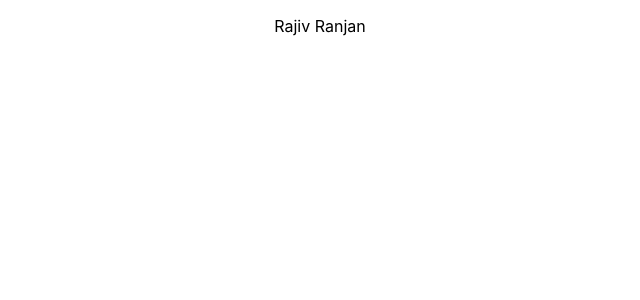
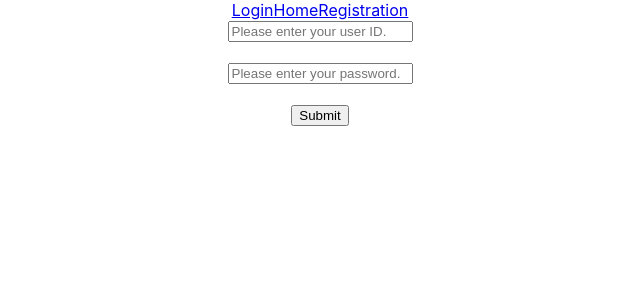
Before and after one commit to rajiv8589/IntApp, a React (Create React App) app in the folder intui/: page / in a window 1280 px wide. Shown: the top 300 px of the page, without its empty margins (320-960 px from the left). Built offline with nearby package versions, Linux system fonts and the light colour scheme.

Commit message:
Login Page adding.

```diff
--- a/intui/package.json
+++ b/intui/package.json
@@ -8,6 +8,7 @@
     "@testing-library/user-event": "^7.2.1",
     "react": "^16.12.0",
     "react-dom": "^16.12.0",
+    "react-router-dom": "^5.1.2",
     "react-scripts": "3.4.0"
   },
   "scripts": {
--- a/intui/src/App.js
+++ b/intui/src/App.js
@@ -1,13 +1,31 @@
 import React from 'react';
-import logo from './logo.svg';
 import './App.css';
-
-function LogRegister() {
+import Login from './auth/Login';
+import Home from './components/Home';
+import Registration from './auth/Registration'
+import { BrowserRouter as Router, Link, Route,  Switch,} from 'react-router-dom'
+function App() {
   return (
     <div className="App">
-      <p>Rajiv Ranjan</p>
+      <Router>
+      <Link to="/">Login</Link>
+      <Link to="home">Home</Link>
+      <Link to="resgistration">Registration</Link>
+
+      <Switch>
+        <Route path="/">
+          <Login />
+        </Route>
+        <Route path="/home">
+          <Home />
+          </Route>
+        <Route path="/resgistration">
+          <Registration />
+          </Route>
+      </Switch>
+      </Router>
     </div>
   );
 }
 
-export default LogRegister;
+export default App;
--- /dev/null
+++ b/intui/src/auth/Login.js
@@ -0,0 +1,20 @@
+import React, { Component } from 'react';
+
+class Login extends Component {
+    login(){
+        alert("Login Success");
+    }
+    render() {
+
+        return(
+            <div>
+                <input type="text" name="userId" placeholder="Please enter your user ID." /> <br /><br />
+               <input type="password" name="password" placeholder="Please enter your password." /> <br /><br />
+                <button onClick={()=>this.login()}>Submit</button>
+            </div>
+        );
+    }
+
+}
+
+export default Login
--- /dev/null
+++ b/intui/src/auth/Registration.js
@@ -0,0 +1,13 @@
+import React, { Component } from 'react';
+
+class Registration extends Component {
+
+    render() {
+
+        return <div> Registration</div>
+
+    }
+
+}
+
+export default Registration
--- /dev/null
+++ b/intui/src/components/Home.js
@@ -0,0 +1,14 @@
+import React, { Component } from 'react';
+
+class Home extends Component {
+
+    render() {
+
+        return <div > Home </div>
+
+    }
+
+}
+
+
+export default Home;
```
Also changed, not shown: intui/src/auth/Logout.js (added), 1 other file (tests, documents, lock files or other folders).
